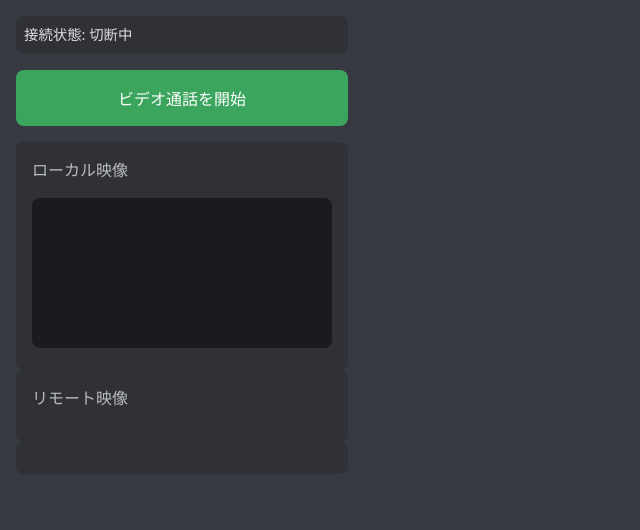
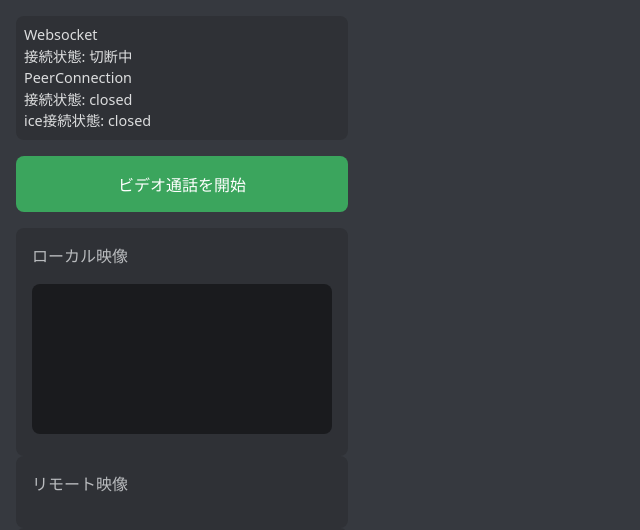
Before and after one commit to tora-tora-tiger/rtc-web, a React (Vite) app: page / in a window 1280 px wide. Shown: the top 530 px of the page, without its empty margins (0-640 px from the left). Built offline with nearby package versions, Linux system fonts and the light colour scheme; no server answers.

Commit message:
デバッグ情報の追加

```diff
--- a/src/components/rtc/ScreenShare.css
+++ b/src/components/rtc/ScreenShare.css
@@ -240,9 +240,14 @@
 
 .connection-status {
   display: flex;
-  align-items: center;
-  gap: 0.5rem;
+  flex-direction: column;
+  align-items: start;
+  gap: 0;
   font-size: 0.9rem;
+}
+
+.connection-status p {
+  margin: 0;
 }
 
 .status-dot {
--- a/src/components/rtc/ScreenShare.tsx
+++ b/src/components/rtc/ScreenShare.tsx
@@ -3,7 +3,7 @@ import io from "socket.io-client";
 import "./ScreenShare.css";
 
 export function ScreenShare() {
-  const [isConnected, setIsConnected] = useState(false);
+  const [isWsConnected, setIsWsConnected] = useState(false);
   const [isSharing, setIsSharing] = useState(false);
   const localVideoRef = useRef<HTMLVideoElement>(null);
   const remoteVideosRef = useRef<HTMLDivElement>(null);
@@ -11,6 +11,11 @@ export function ScreenShare() {
   const localStreamRef = useRef<MediaStream | null>(null);
   const pcRef = useRef<RTCPeerConnection | null>(null);
   const socketRef = useRef<ReturnType<typeof io>>(null);
+
+  // debug
+  const [pcConnectionState, setPcConnectionState] = useState<string>("closed");
+  const [iceConnectionState, setIceConnectionState] =
+    useState<string>("closed");
 
   const stopScreenShare = async () => {
     console.log("🛑 画面共有を停止します");
@@ -171,14 +176,6 @@ export function ScreenShare() {
 
     console.log("📍 Socketオブジェクト:", socket);
 
-    // 接続状態の継続的監視
-    const connectionMonitor = setInterval(() => {
-      console.log(
-        `📍[${new Date().toISOString()}] 接続状態監視: connected=${
-          socket.connected
-        }, id=${socket.id}`
-      );
-    }, 2000);
     // リモートユーザーがPeerConnectionにMediaStreamTrackを追加したら発火
     if (pcRef.current) {
       pcRef.current.addEventListener("track", ({ track }) => {
@@ -268,12 +265,30 @@ export function ScreenShare() {
           console.log("📍 PeerConnection状態:", pcRef.current);
         }
       });
+
+      pc.addEventListener("connectionstatechange", () => {
+        if (!pcRef.current) return;
+        setPcConnectionState(pcRef.current.connectionState);
+        console.log(
+          "🔄 PeerConnectionの接続状態が変化しました:",
+          pcRef.current.connectionState
+        );
+      });
+
+      pc.addEventListener("iceconnectionstatechange", () => {
+        if (!pcRef.current) return;
+        setIceConnectionState(pcRef.current.iceConnectionState);
+        console.log(
+          "🔄 ICE接続状態が変化しました:",
+          pcRef.current.iceConnectionState
+        );
+      });
     }
 
     // Socket.ioイベントリスナーの設定
     socket.on("connect", () => {
       console.log("✅ Socket.io接続が確立されました", socket);
-      setIsConnected(true);
+      setIsWsConnected(true);
     });
 
     socket.io.on("open", () => {
@@ -306,7 +321,7 @@ export function ScreenShare() {
       console.log("📍 切断理由:", reason);
       console.log("📍 Socket ID:", socket.id);
       console.log("📍 接続状態:", socket.connected);
-      setIsConnected(false);
+      setIsWsConnected(false);
     });
 
     socket.on("connect_error", (error) => {
@@ -427,10 +442,6 @@ export function ScreenShare() {
       pcRef.current?.close();
       console.log("✅ RTCPeerConnectionを閉じました");
 
-      // 接続状態監視を停止
-      clearInterval(connectionMonitor);
-      console.log("✅ 接続状態監視を停止しました");
-
       // Socketを切断
       socket.disconnect();
       console.log("✅ Socketを切断しました");
@@ -456,7 +467,11 @@ export function ScreenShare() {
   return (
     <div className="screen-share-container">
       <div className="connection-status">
-        接続状態: {isConnected ? "接続中" : "切断中"}
+        Websocket
+        <p>接続状態: {isWsConnected ? "接続中" : "切断中"}</p>
+        PeerConnection
+        <p>接続状態: {pcConnectionState}</p>
+        <p>ice接続状態: {iceConnectionState}</p>
       </div>
 
       <button
```
